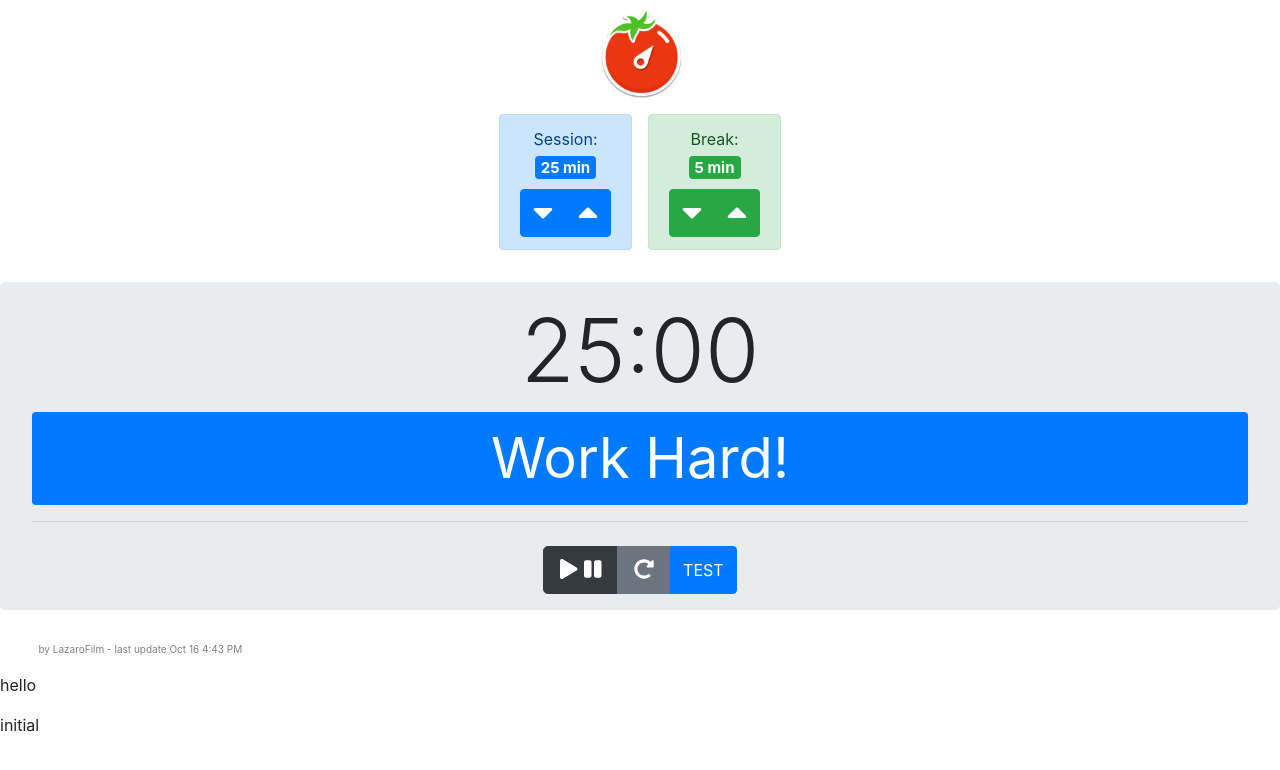
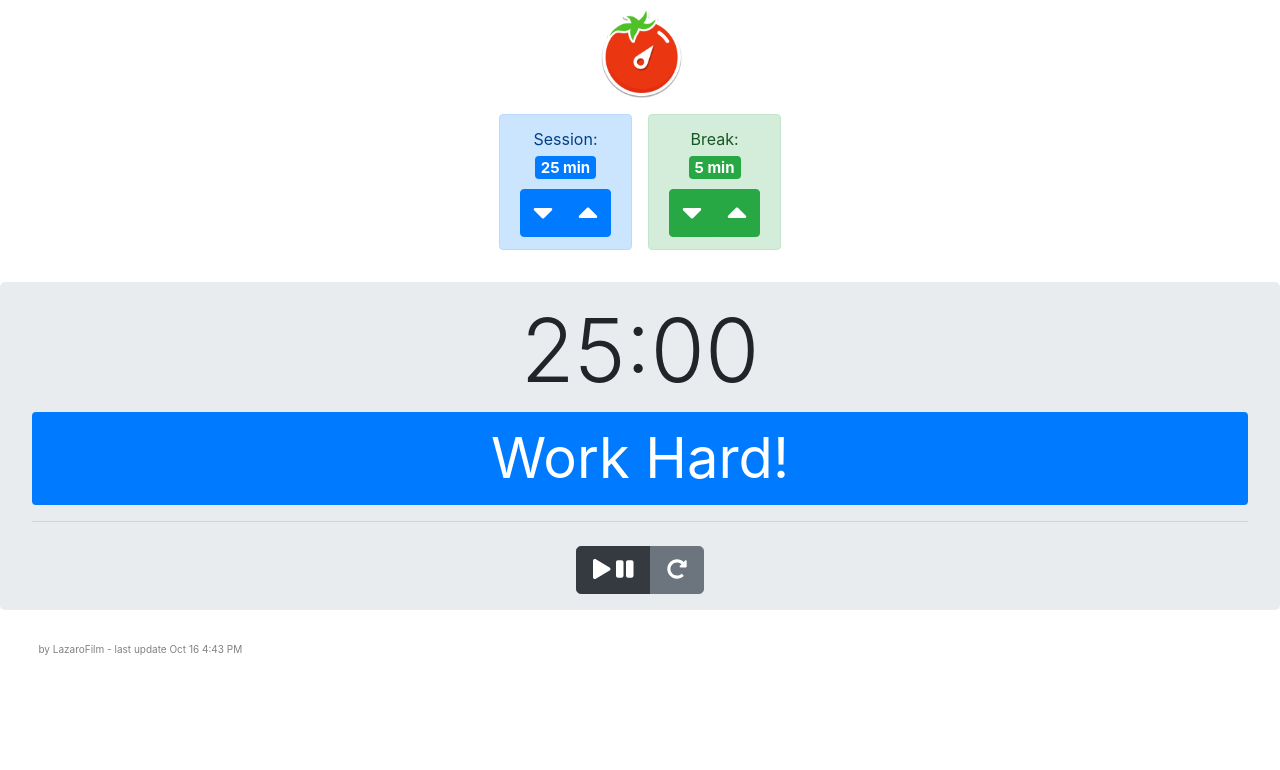
Before and after one commit to LazaroFilm/pomodoro, a React (Create React App) app: page / in a window 1280 px wide. Shown: the top 770 px of the page. Built offline with nearby package versions, Linux system fonts and the light colour scheme.

Commit message:
cleaning up code

```diff
--- a/src/App.js
+++ b/src/App.js
@@ -7,7 +7,7 @@ import reducer from "./reducer";
 
 export default function App() {
   const initialState = {
-    isRunning: "initial",
+    isRunning: "stop",
     sessionTime: 25,
     breakTime: 5,
     clockTime: [25, 0],
@@ -19,17 +19,12 @@ export default function App() {
   const [intervalID, setInterID] = useState();
 
   useEffect(() => {
-    console.log(`isRunning changed to: ${state.isRunning}`);
-    console.log(`initial interval is: ${intervalID}`);
     if (state.isRunning === "start") {
       let letintervalID = setInterval(() => {
-        console.log(`interval is: ${intervalID}`);
-        console.log(`tic toc`);
         dispatch({ type: "tic-toc" });
       }, 1000);
       setInterID(letintervalID);
     } else if (state.isRunning === "stop") {
-      console.log("clearInterval stop!");
       clearInterval(intervalID);
     }
   }, [state.isRunning]);
@@ -42,9 +37,6 @@ export default function App() {
       <Timers state={state} dispatch={dispatch} />
       <Clock state={state} dispatch={dispatch} />
       <p id="credits">by LazaroFilm - last update Oct 16 4:43 PM</p>
-      <p>hello</p>
-      <p>{state.test}</p>
-      {/* <p>{Start(state)}</p> */}
     </div>
   );
 }
--- a/src/Clock.js
+++ b/src/Clock.js
@@ -2,22 +2,6 @@ import React from "react";
 import { Button } from "react-bootstrap";
 import { FontAwesomeIcon } from "@fortawesome/react-fontawesome";
 import { faPlay, faPause, faRedoAlt } from "@fortawesome/free-solid-svg-icons";
-
-// const StartStop = (state, dispatch, stopNow) => {
-//   let ticToc;
-//   console.log(`This is: ${ticToc}`);
-//   if (ticToc) {
-//     console.log("clearInterval stop!");
-//     clearInterval(ticToc);
-//     ticToc = undefined;
-//   } else {
-//     ticToc = setInterval(() => {
-//       console.log(`This is: ${ticToc}`);
-//       console.log(`tic toc`);
-//       dispatch({ type: "tic-toc" });
-//     }, 1000);
-//   }
-// };
 
 function Clock({ state, dispatch }) {
   return (
@@ -44,7 +28,6 @@ function Clock({ state, dispatch }) {
             role="button"
             onClick={() => {
               dispatch({ type: "start-stop" });
-              // StartStop(state, dispatch, "start");
             }}
           >
             <FontAwesomeIcon icon={faPlay} /> <FontAwesomeIcon icon={faPause} />
@@ -57,14 +40,6 @@ function Clock({ state, dispatch }) {
           >
             <FontAwesomeIcon icon={faRedoAlt} />
           </Button>
-          <Button
-            onClick={() => {
-              // StartStop(state, dispatch, "stop");
-            }}
-          >
-            {" "}
-            TEST{" "}
-          </Button>
         </div>
       </div>
     </div>
--- a/src/reducer.js
+++ b/src/reducer.js
@@ -1,16 +1,10 @@
-// import { useReducer } from "react";
-
 function reducer(state, action) {
   console.log(state);
   switch (action.type) {
     case "session-decrement":
       if (state.sessionTime > 0) {
-        if (state.isRunning) {
-          return {
-            ...state,
-            sessionTime: state.sessionTime - 1,
-            clockTime: [state.clockTime[0] - 1, state.clockTime[1]],
-          };
+        if (state.isRunning === "start") {
+          return { ...state };
         } else {
           return (
             state.sessionTime > 0 && {
@@ -24,12 +18,8 @@ function reducer(state, action) {
         return { ...state };
       }
     case "session-increment":
-      if (state.isRunning) {
-        return {
-          ...state,
-          sessionTime: state.sessionTime + 1,
-          clockTime: [state.clockTime[0] + 1, state.clockTime[1]],
-        };
+      if (state.isRunning === "start") {
+        return { ...state };
       } else {
         return {
           ...state,
@@ -38,18 +28,22 @@ function reducer(state, action) {
         };
       }
     case "break-decrement":
-      if (state.breakTime > 0) {
-        console.log("-1 break");
+      if (state.isRunning === "start") {
+        return { ...state };
+      } else if (state.breakTime > 0) {
         return { ...state, breakTime: state.breakTime - 1 };
       } else {
-        console.log("zero break");
         return { ...state };
       }
     case "break-increment":
-      return { ...state, breakTime: state.breakTime + 1 };
+      if (state.isRunning === "start") {
+        return { ...state };
+      } else {
+        return { ...state, breakTime: state.breakTime + 1 };
+      }
     case "reset":
       return {
-        isRunning: false,
+        isRunning: "stop",
         sessionTime: 25,
         breakTime: 5,
         clockTime: [25, 0],
@@ -58,17 +52,17 @@ function reducer(state, action) {
     case "start-stop":
       if (state.isRunning === "start") {
         console.log("stopping now 🛑");
-        return { ...state, isRunning: "stop", test: "Stopping" };
+        return { ...state, isRunning: "stop" };
       } else {
         console.log("starting now ⏲️");
-        return { ...state, isRunning: "start", test: "starting" };
+        return { ...state, isRunning: "start" };
       }
     case "tic-toc":
       if (state.clockTime[1] === 0) {
-        console.log(`TOC ${state.clockTime[0]} : ${state.clockTime[1]}`);
+        // console.log(`TOC ${state.clockTime[0]} : ${state.clockTime[1]}`);
         return { ...state, clockTime: [state.clockTime[0] - 1, 59] };
       } else {
-        console.log(`TOC ${state.clockTime[0]} : ${state.clockTime[1]}`);
+        // console.log(`TOC ${state.clockTime[0]} : ${state.clockTime[1]}`);
         return {
           ...state,
           clockTime: [state.clockTime[0], state.clockTime[1] - 1],
```
